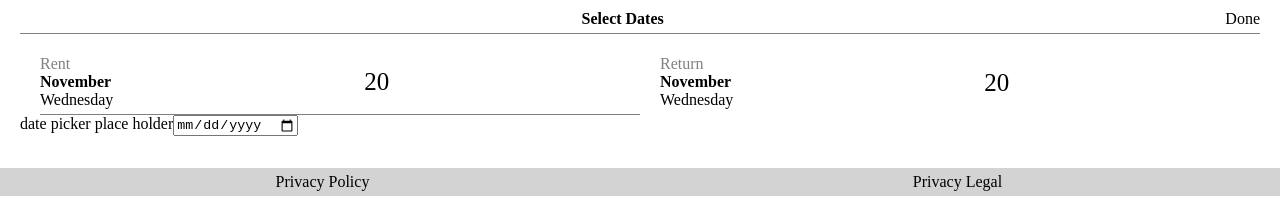
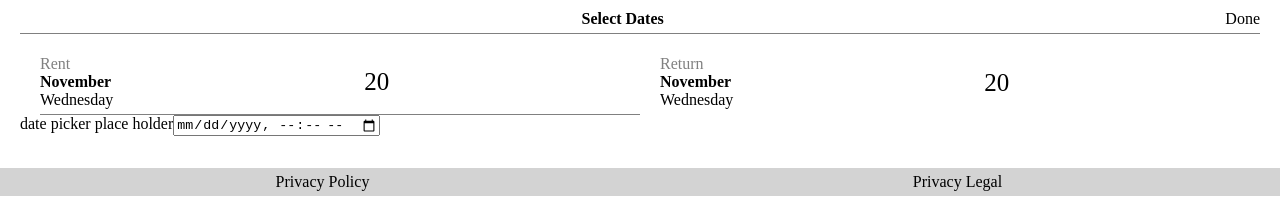
Before and after one commit to liquidMocha/enso-street, a React app: page /pick-date in a window 1280 px wide. Shown: the top 200 px of the page. Built offline with nearby package versions, Linux system fonts and the light colour scheme.

Commit message:
change to use date time picker

```diff
--- a/src/components/homepage/dateRange/DateRangePickerPage.js
+++ b/src/components/homepage/dateRange/DateRangePickerPage.js
@@ -35,7 +35,7 @@ const DateRangePickerPage = withRouter((props) => {
             </div>
             {/*TODO: fix this*/}
             <label>date picker place holder</label>
-            <input type='date' onBlur={(event) => {
+            <input type='datetime-local' onBlur={(event) => {
                 if (dateSelection === 'rental') {
                     props.changeRentDate(new Date(event.target.value));
                 } else {
```
